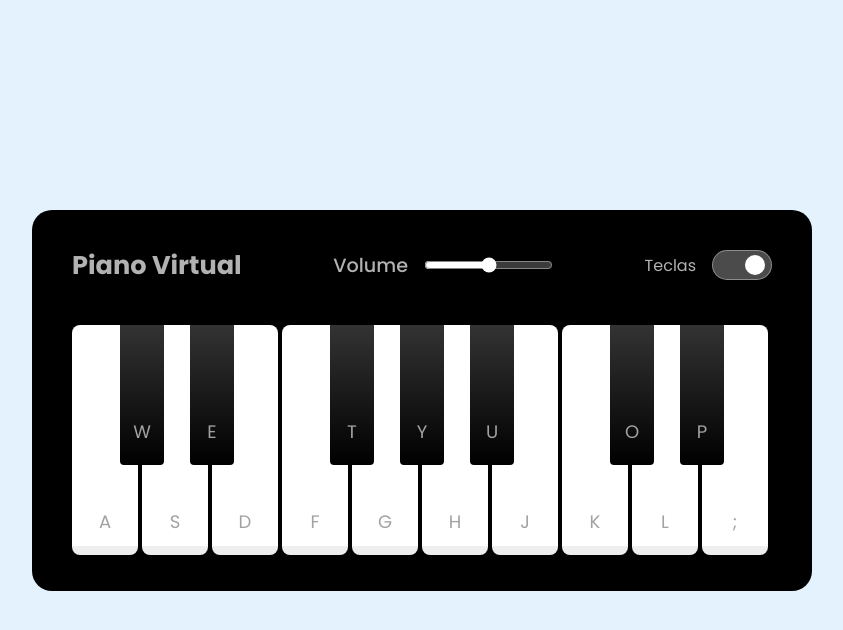
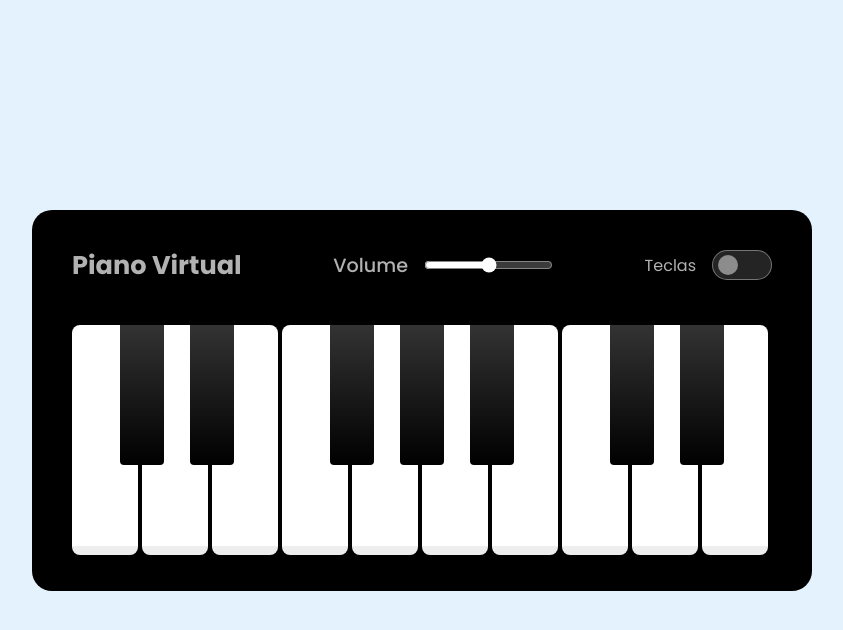
Before and after one commit to thomaspollarini/Piano-Simulator, a plain HTML site: page index.html in a window 1280 px wide. Both pictures are taken after a click on the checkbox "Teclas". Shown: the whole page, without its empty margins (218-1061 px from the left). Drawn offline with Linux system fonts and the light colour scheme.

Commit message:
feat: toggle keyboard span logic

```diff
--- a/index.html
+++ b/index.html
@@ -29,7 +29,7 @@
 
         <div class="header__keys-check header__column">
           <label for="keys-check">Teclas</label>
-          <input class="header__check-box" type="checkbox" id="keys-check" />
+          <input class="header__check-box" type="checkbox" id="keys-check" checked />
         </div>
       </header>
 
--- a/src/scripts/engine.js
+++ b/src/scripts/engine.js
@@ -2,6 +2,7 @@ const pianoKeys = document.querySelectorAll(
   ".piano__key--white, .piano__key--black"
 );
 const volumeSlider = document.querySelector("#volume-slider");
+const keysCheck = document.querySelector("#keys-check");
 
 let mapedKeys = [];
 let volume=0.5;
@@ -33,4 +34,10 @@ const handleVolume = (event) => {
     volume = event.target.value;
 }
 
+const showHideKeys = () => {
+    pianoKeys.forEach((key) => key.classList.toggle("hidden"));
+}
+
 volumeSlider.addEventListener("input", handleVolume);
+
+keysCheck.addEventListener("click", showHideKeys);
--- a/src/styles/main.css
+++ b/src/styles/main.css
@@ -132,3 +132,7 @@ body {
   text-align: center;
   font-size: 1.13rem;
 }
+
+.hidden span{
+  display: none;
+}
```
